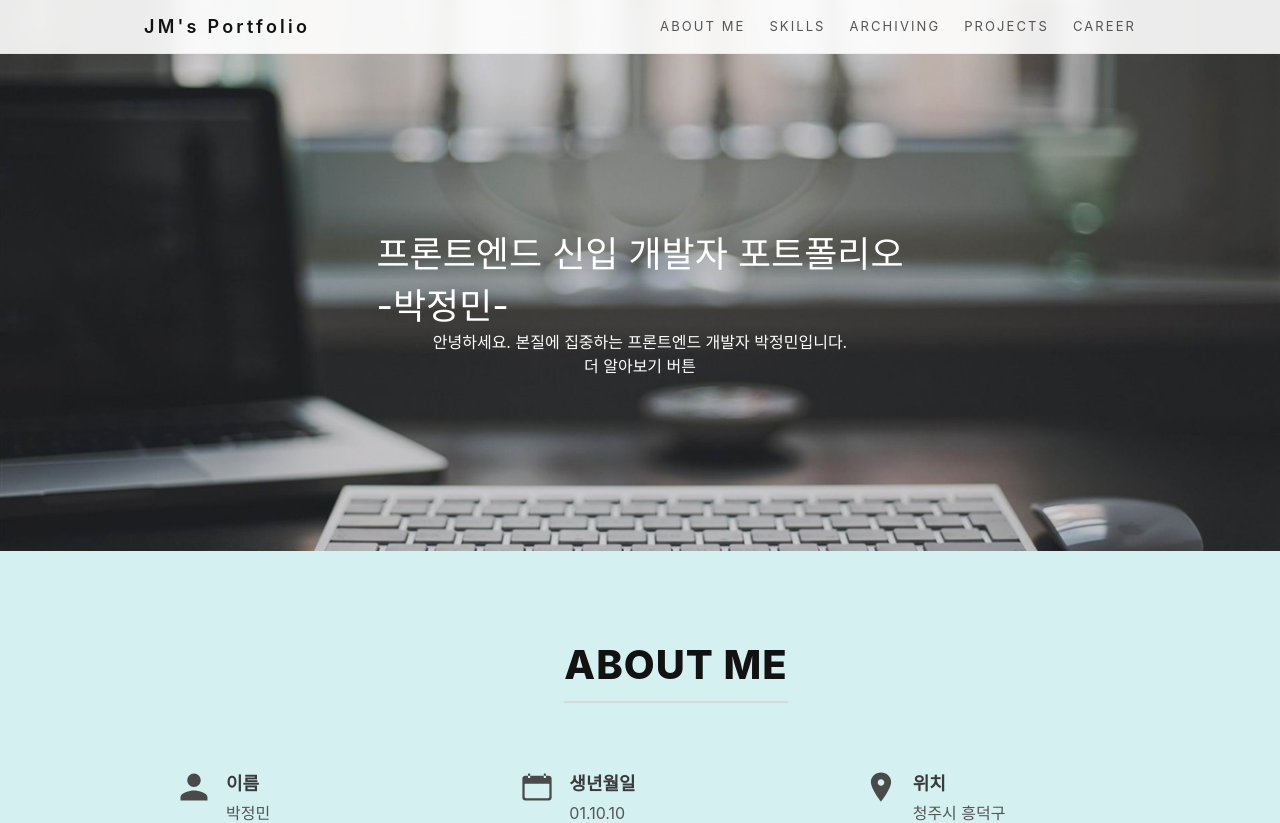
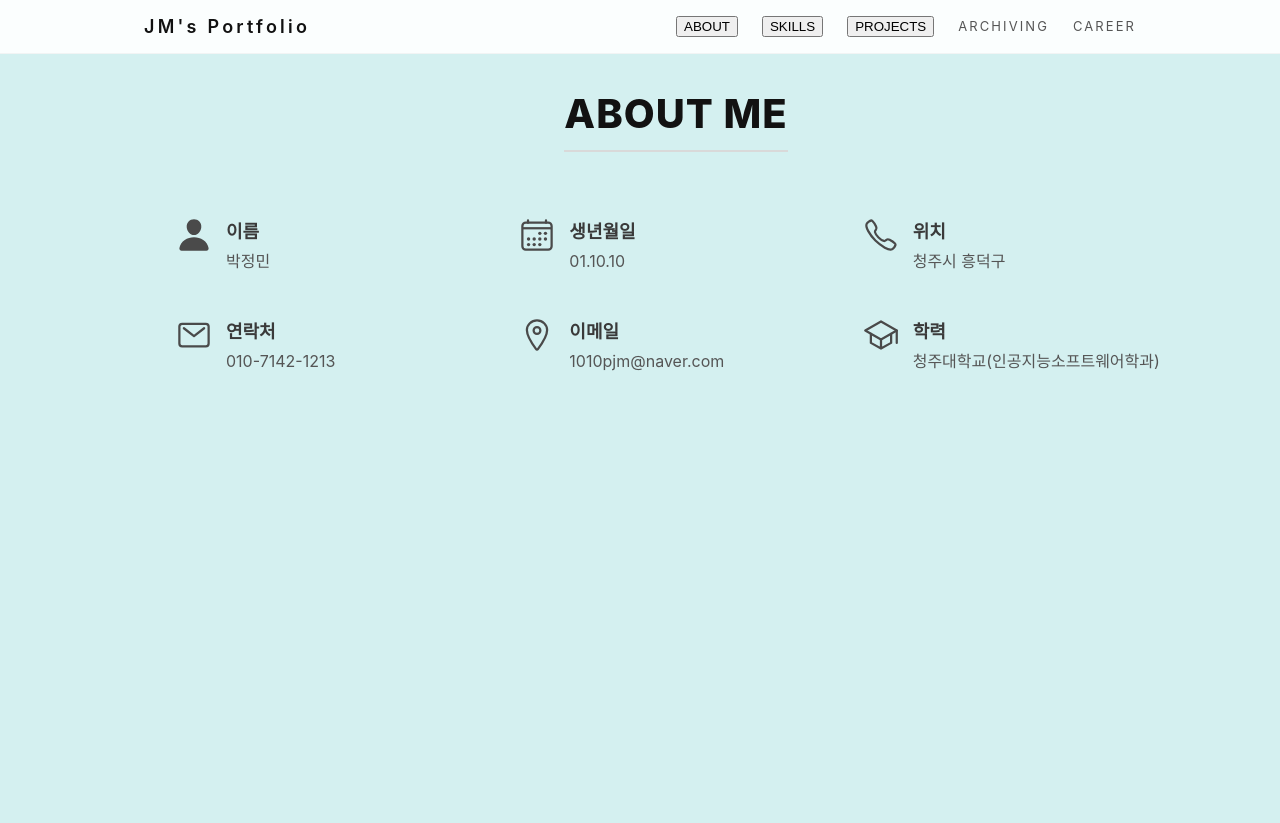
Before and after one commit to JJungMing/JM-portfolio, a React (Create React App) app: page / in a window 1280 px wide. Shown: the top 823 px of the page. Built offline with nearby package versions, Linux system fonts and the light colour scheme.

Commit message:
아이콘 버전 변경

```diff
--- a/package.json
+++ b/package.json
@@ -9,6 +9,7 @@
     "@testing-library/user-event": "^13.5.0",
     "react": "^19.2.3",
     "react-dom": "^19.2.3",
+    "react-icons": "^5.5.0",
     "react-router-dom": "^7.11.0",
     "react-scripts": "5.0.1",
     "web-vitals": "^2.1.4"
--- a/src/components/Header/Header.jsx
+++ b/src/components/Header/Header.jsx
@@ -1,5 +1,11 @@
 import React from 'react';
 import styles from './Header.module.css';
+
+const scrollTo = (id) => {
+  const el = document.getElementById(id);
+  if (!el) return;
+  el.scrollIntoView({ behavior: "smooth", block: "start" });
+};
 
 function Header() {
   return (
@@ -7,17 +13,11 @@ function Header() {
       <div className={styles.headerInner}>
         <a href="#top" className={styles.brand}>JM's Portfolio</a>
         <nav className={styles.nav}>
-          <a href="#about" className={styles.navItem}>
-            ABOUT ME
-          </a>
-          <a href="#skills" className={styles.navItem}>
-            SKILLS
-          </a>
+          <button onClick={() => scrollTo("about")}>ABOUT</button>
+          <button onClick={() => scrollTo("skills")}>SKILLS</button>
+          <button onClick={() => scrollTo("projects")}>PROJECTS</button>
           <a href="#archiving" className={styles.navItem}>
             ARCHIVING
-          </a>
-          <a href="#projects" className={styles.navItem}>
-            PROJECTS
           </a>
           <a href="#career" className={styles.navItem}>
             CAREER
--- a/src/components/sections/About/About.jsx
+++ b/src/components/sections/About/About.jsx
@@ -1,28 +1,28 @@
 import React from 'react';
 import styles from './About.module.css';
 import {
-    IoMdPerson,
-    IoIosCalendar,
-    IoIosCall,
-    IoIosMail,
-    IoIosPin,
-    IoIosSchool,
-} from 'react-icons/io';
-{/*import Header from '../Header/Header';*/}
+    IoPerson,
+    IoCalendarOutline,
+    IoCallOutline,
+    IoMailOutline,
+    IoLocationOutline,
+    IoSchoolOutline,
+  } from 'react-icons/io5';
+
 
 const items = [
-    { icon: <IoMdPerson />, label: '이름', value: '박정민' },
-    { icon: <IoIosCalendar />, label: '생년월일', value: '01.10.10' },
-    { icon: <IoIosPin />, label: '위치', value: '청주시 흥덕구' },
-    { icon: <IoIosCall />, label: '연락처', value: '010-7142-1213' },
-    { icon: <IoIosMail />, label: '이메일', value: '1010pjm@naver.com' },
-    { icon: <IoIosSchool />, label: '학력', value: '청주대학교(인공지능소프트웨어학과)' },
+    { icon: <IoPerson />, label: '이름', value: '박정민' },
+    { icon: <IoCalendarOutline />, label: '생년월일', value: '01.10.10' },
+    { icon: <IoCallOutline />, label: '위치', value: '청주시 흥덕구' },
+    { icon: <IoMailOutline />, label: '연락처', value: '010-7142-1213' },
+    { icon: <IoLocationOutline />, label: '이메일', value: '1010pjm@naver.com' },
+    { icon: <IoSchoolOutline />, label: '학력', value: '청주대학교(인공지능소프트웨어학과)' },
 ];
 
 function About() {
     return (
         <section className={styles.aboutContainer}>
-            {/*<Header />*/}
+
             <header className={styles.aboutHeader}>
                 <h2 className={styles.aboutTitle}>ABOUT ME</h2>
             </header>
--- a/src/pages/Home/Home.jsx
+++ b/src/pages/Home/Home.jsx
@@ -1,28 +1,44 @@
 import React from 'react';
-import styles from'./Home.module.css';
+import { useEffect, useState } from "react";
 import Header from '../../components/Header/Header';
 import About from '../../components/sections/About/About';
+import Skills from '../../components/sections/Skills/Skills';
+import Projects from '../../components/sections/Projects/Projects';
+
+
+const SECTION_IDS = ["about", "skills", "projects", "career", "archiving"];
 
 function Home() {
-    return (
-        <div className={styles.homeContainer}>
-            <Header />
-            <div className={styles.titleFrame}>
-                <div className={styles.title}>
-                    프론트엔드 신입 개발자 포트폴리오<br />
-                    -박정민-
-                </div>
-                <div className={styles.content}>
-                    안녕하세요.
-                    본질에 집중하는 프론트엔드 개발자 박정민입니다.
-                </div>
-                <div className={styles.button}>
-                    더 알아보기 버튼
-                </div>
-            </div>
-            <About />
-        </div>
+  const [active, setActive] = useState("about");
+
+  useEffect(() => {
+    const els = SECTION_IDS.map((id) => document.getElementById(id)).filter(Boolean);
+
+    const io = new IntersectionObserver(
+      (entries) => {
+        const visible = entries
+          .filter((e) => e.isIntersecting)
+          .sort((a, b) => b.intersectionRatio - a.intersectionRatio)[0];
+        if (visible?.target?.id) setActive(visible.target.id);
+      },
+      { root: null, threshold: [0.2, 0.4, 0.6] }
     );
+
+    els.forEach((el) => io.observe(el));
+    return () => io.disconnect();
+  }, []);
+
+  return (
+    <div>
+      <Header active={active} />
+      <main>
+        <section id="about"><About /></section>
+        <section id="skills"><Skills /></section>
+        <section id="projects"><Projects /></section>
+        {/* ... */}
+      </main>
+    </div>
+  );
 }
 
 export default Home;
```
Also changed, not shown: src/Home/Home.jsx (deleted, +0 -13 lines), 1 other file (tests, documents, lock files or other folders).
